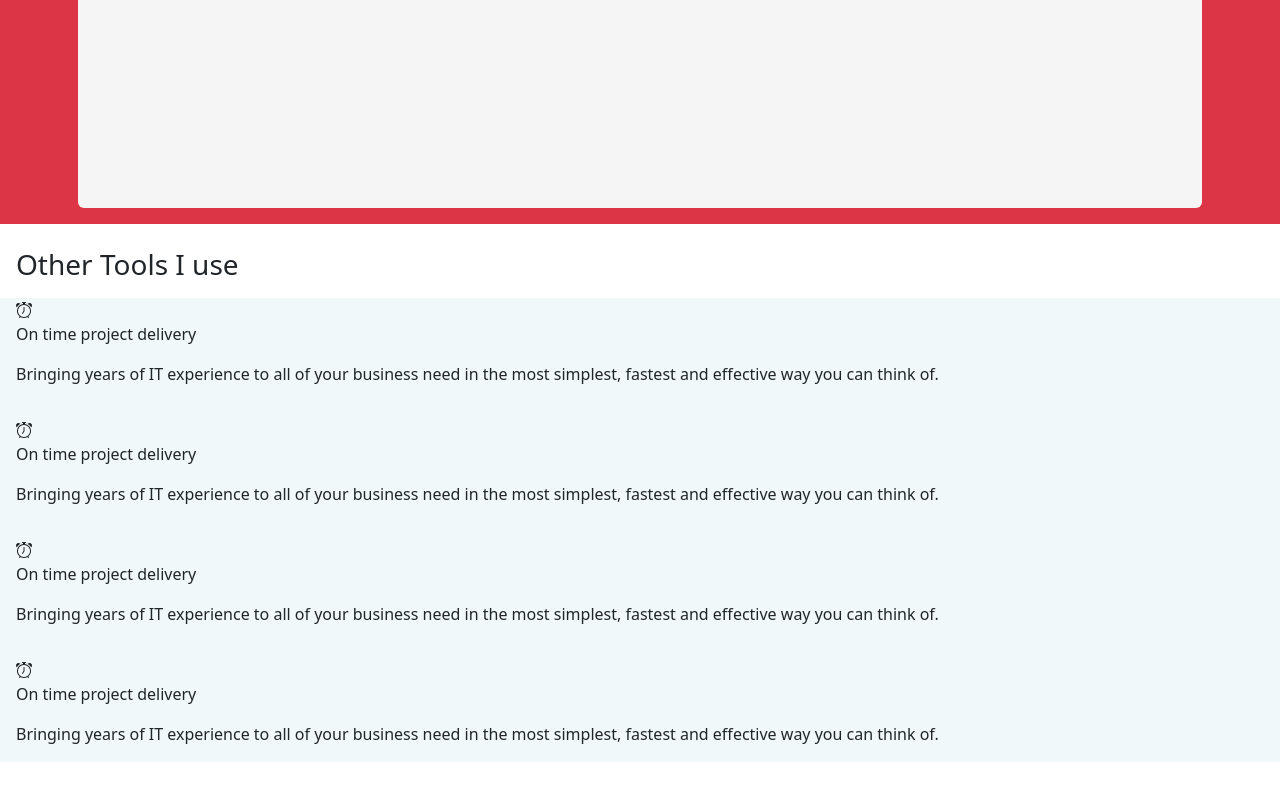
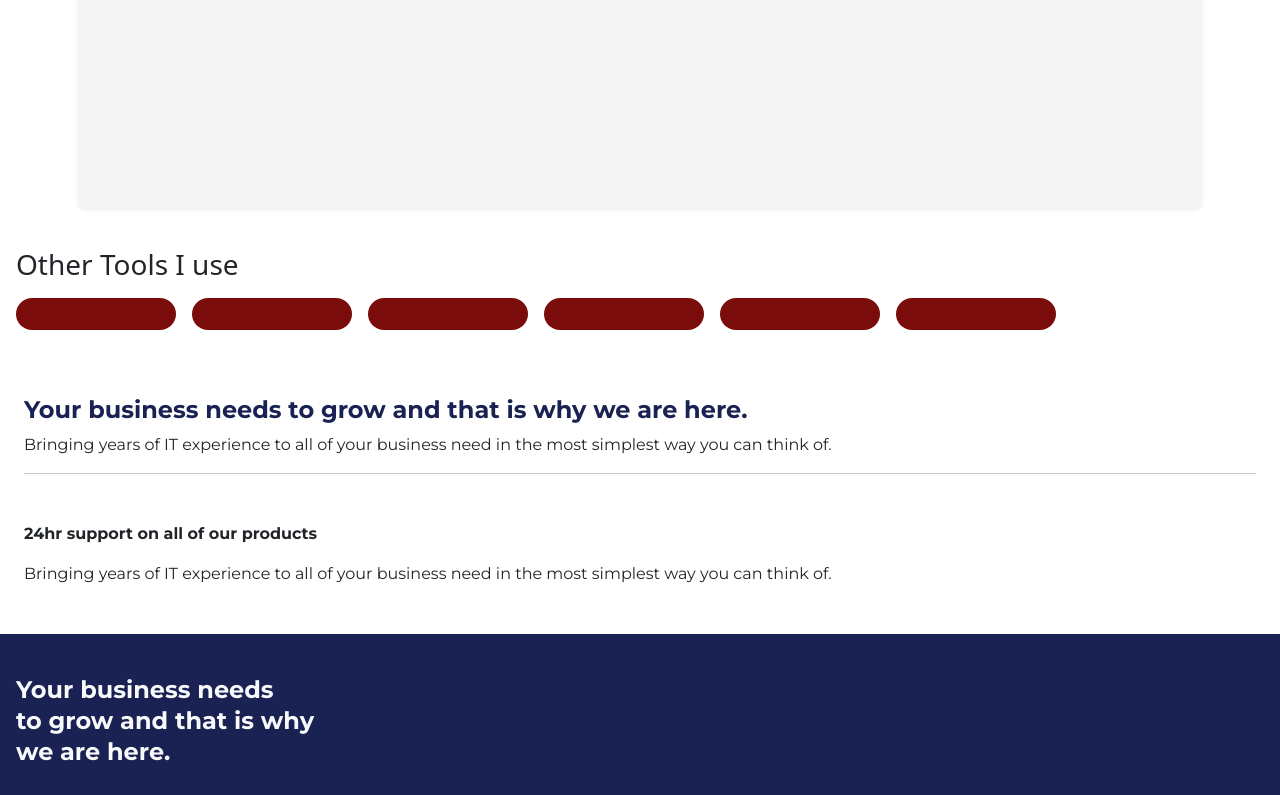
Before and after one commit to ajadimayowa/myresume, a React (Create React App) app: page / in a window 1280 px wide. Shown: the part 2499-3294 px from the top of the page. Built offline with nearby package versions, Linux system fonts and the light colour scheme.

Commit message:
added other tools

```diff
--- a/src/pages/home.js
+++ b/src/pages/home.js
@@ -25,6 +25,15 @@
 
 export default function Home() {
   const brands = [
+    "FlexipGroup",
+    "Surplusfood",
+    "floathhub",
+    "TrovestCapital",
+    "XpressMedika",
+    "LOAN24/7",
+  ];
+
+  const tools = [
     "FlexipGroup",
     "Surplusfood",
     "floathhub",
@@ -172,13 +181,13 @@
       </h3>
 
       <div
-        className="d-flex flex-column w-100 gap-2 px-3 p-3 align-items-center bg-danger "
+        className="d-flex flex-column w-100 gap-2 px-3 p-3 align-items-center"
         style={{
           fontSize: 14
         }}
       >
         {stacks?.map((brand) => (
-         <div className="rounded" style={{minHeight:'20rem',minWidth:'90%', backgroundColor:'#F5F5F5'}}></div>
+         <div className="rounded shadow-sm" style={{minHeight:'20rem',minWidth:'90%', backgroundColor:'#F5F5F5'}}></div>
         ))}
       </div>
 
@@ -186,14 +195,13 @@
         <h3>Other Tools I use</h3>
       </div>
       <div
-        className="d-flex flex-column mt-3 w-100 px-3 gap-3"
-        style={{ backgroundColor: "#F1F8F9" }}
+        className="d-flex flex-wrap w-100 mt-3 w-100 px-3 gap-3"
+
       >
-        {serviceDescriptions.map((description, index) => (
-          <div key={index}>
-            <i className="bi bi-alarm"></i>
-            <p>{description.title}</p>
-            <p>{description.descriptions}</p>
+        {tools.map((description, index) => (
+          <div className="rounded rounded-5 p-3" key={index} style={{minHeight:'2em', minWidth:'10em', backgroundColor:'#7A0D0C'}}>
+
+            <p className="p-0 m-0">{description.descriptions}</p>
           </div>
         ))}
       </div>
```
